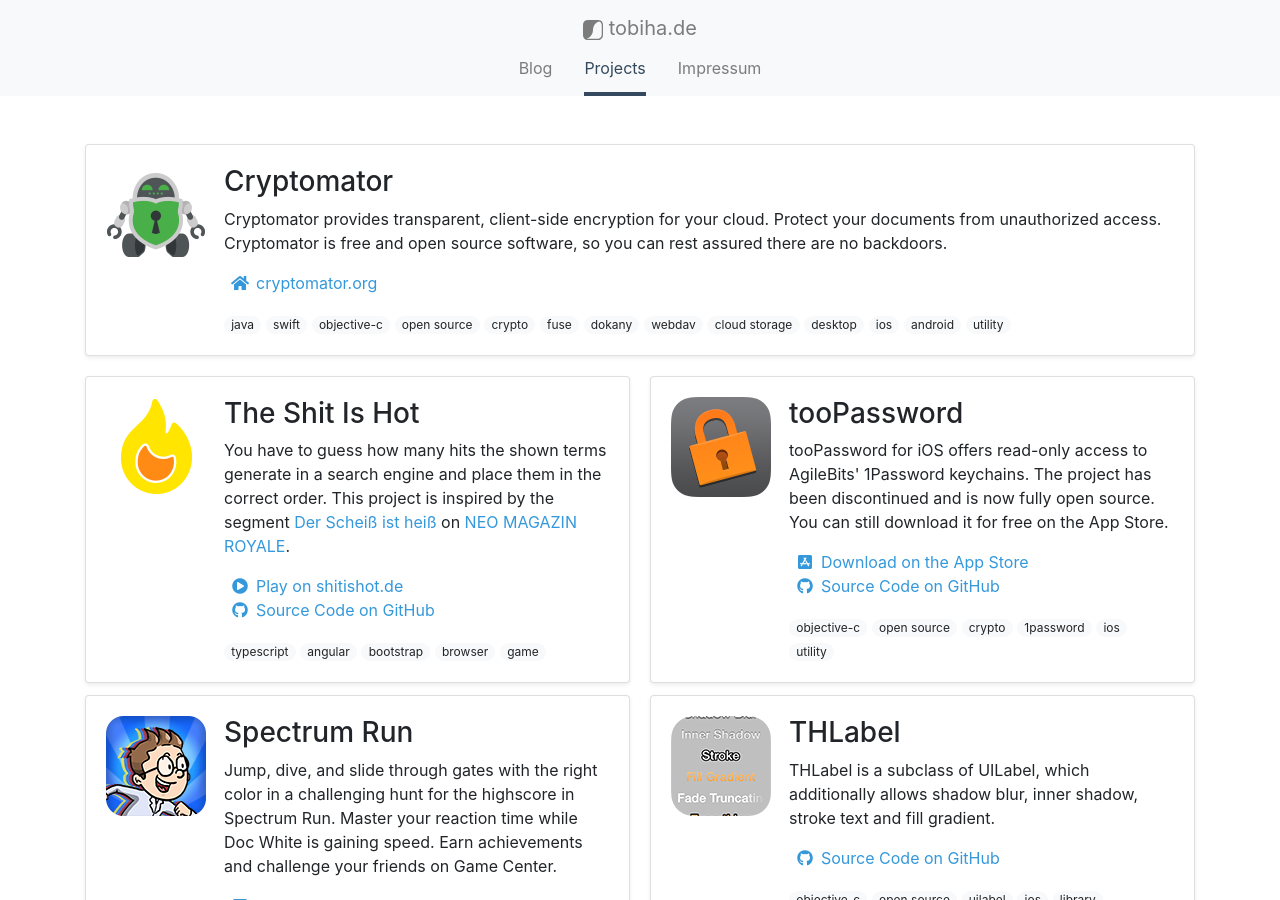
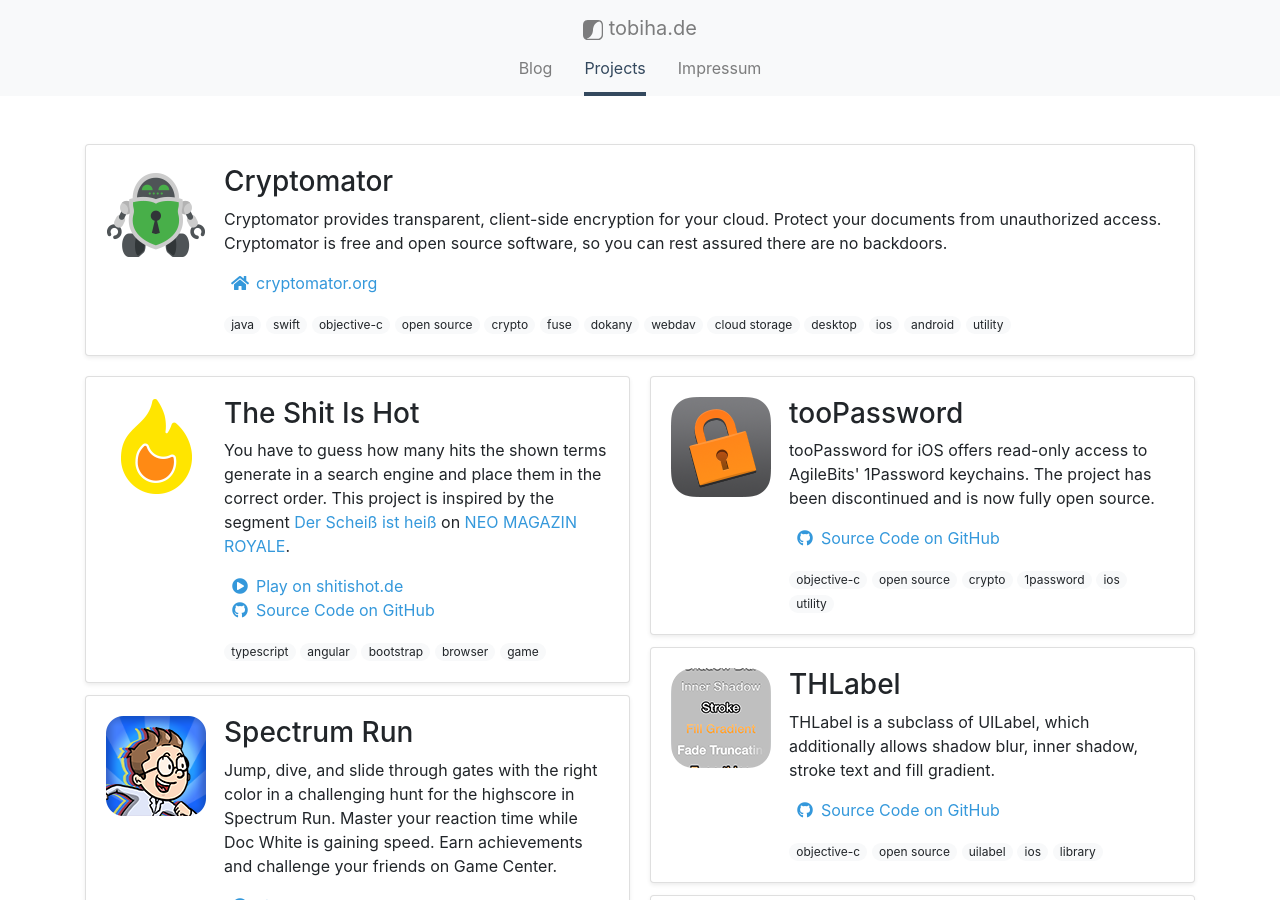
Before and after one commit to tobihagemann/tobihagemann.github.io, a Jekyll site: the page built from projects.html, in a window 1280 px wide and 900 px high. Built offline with Jekyll 4.4.1, drawn with Linux system fonts in a browser that asks for light colours.

Commit message:
Removed dead links in projects

```diff
--- a/projects.html
+++ b/projects.html
@@ -35,9 +35,6 @@
   text: >-
     Jump, dive, and slide through gates with the right color in a challenging hunt for the highscore in Spectrum Run. Master your reaction time while Doc White is gaining speed. Earn achievements and challenge your friends on Game Center.
   links:
-  - url: https://apps.apple.com/app/id516387678
-    text: Download on the App Store
-    icon: fab fa-app-store-ios
   - url: https://tobiha.bandcamp.com/album/spectrum-run
     text: Listen to Soundtrack on Bandcamp
     icon: fab fa-bandcamp
@@ -56,11 +53,8 @@
   img: /assets/projects/toopassword.png
   img2x: /assets/projects/toopassword@2x.png
   text: >-
-    tooPassword for iOS offers read-only access to AgileBits' 1Password keychains. The project has been discontinued and is now fully open source. You can still download it for free on the App Store.
+    tooPassword for iOS offers read-only access to AgileBits' 1Password keychains. The project has been discontinued and is now fully open source.
   links:
-  - url: https://apps.apple.com/app/id596958240
-    text: Download on the App Store
-    icon: fab fa-app-store-ios
   - url: https://github.com/setoLabs/tooPassword
     text: Source Code on GitHub
     icon: fab fa-github
```
